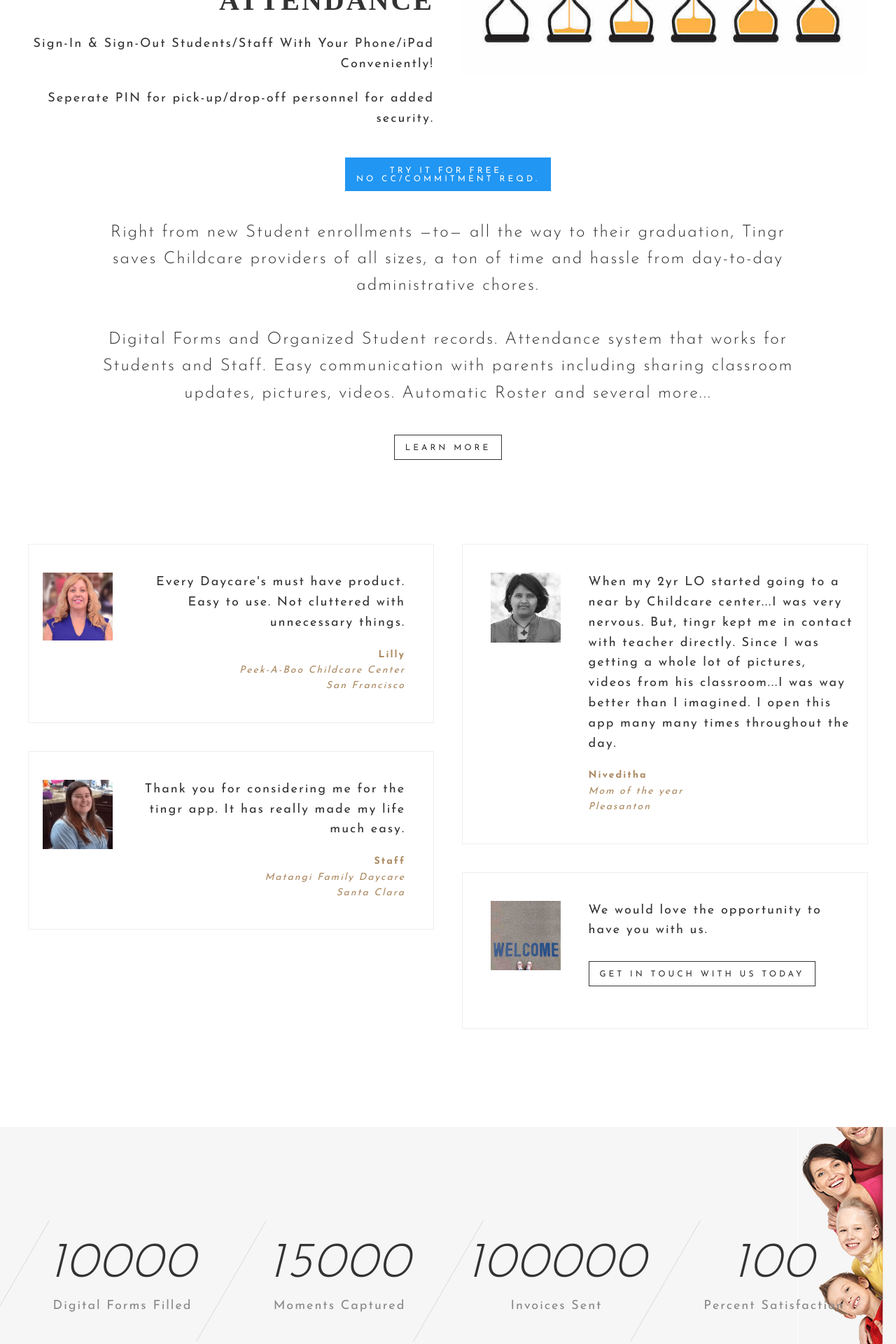
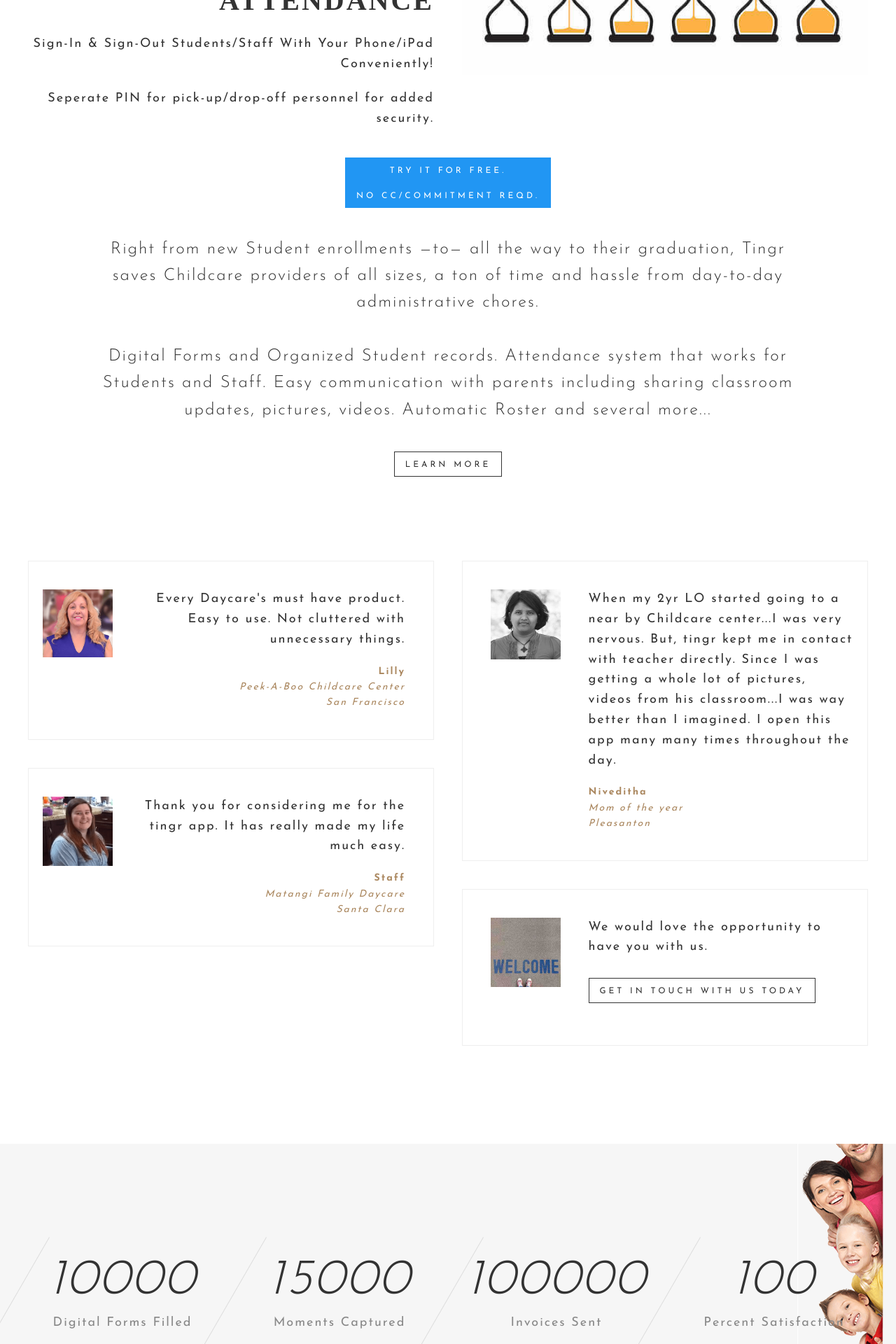
Before and after one commit to hellotingr/hellotingr.github.io, a Jekyll site: the page built from index.html, in a window 1280 px wide. Shown: the part 3038-4958 px from the top of the page at 70% size. Built offline with Jekyll 4.4.1, drawn with Linux system fonts in a browser that asks for light colours; nearby versions of some CDN libraries; some web fonts are replaced.

```diff
--- a/index.html
+++ b/index.html
@@ -152,7 +152,7 @@
   <div class="spacing"></div>
   <div class="row">
     <div class="large-10 large-centered columns">
-      <a href="{{site.url}}/signup.html" class="button boxed blue">Try it for Free.<br/<br/>No CC/Commitment reqd.</a>
+      <a href="{{site.url}}/signup.html" class="button boxed blue">Try it for Free.<br/<br/><br/><br/>No CC/Commitment reqd.</a>
       <div class="spacing"></div>
       <p class="big-text">
         Right from new Student enrollments —to— all the way to their graduation, Tingr saves Childcare providers of all sizes, a ton of time and hassle from day-to-day administrative chores.<br/><br/>
```
